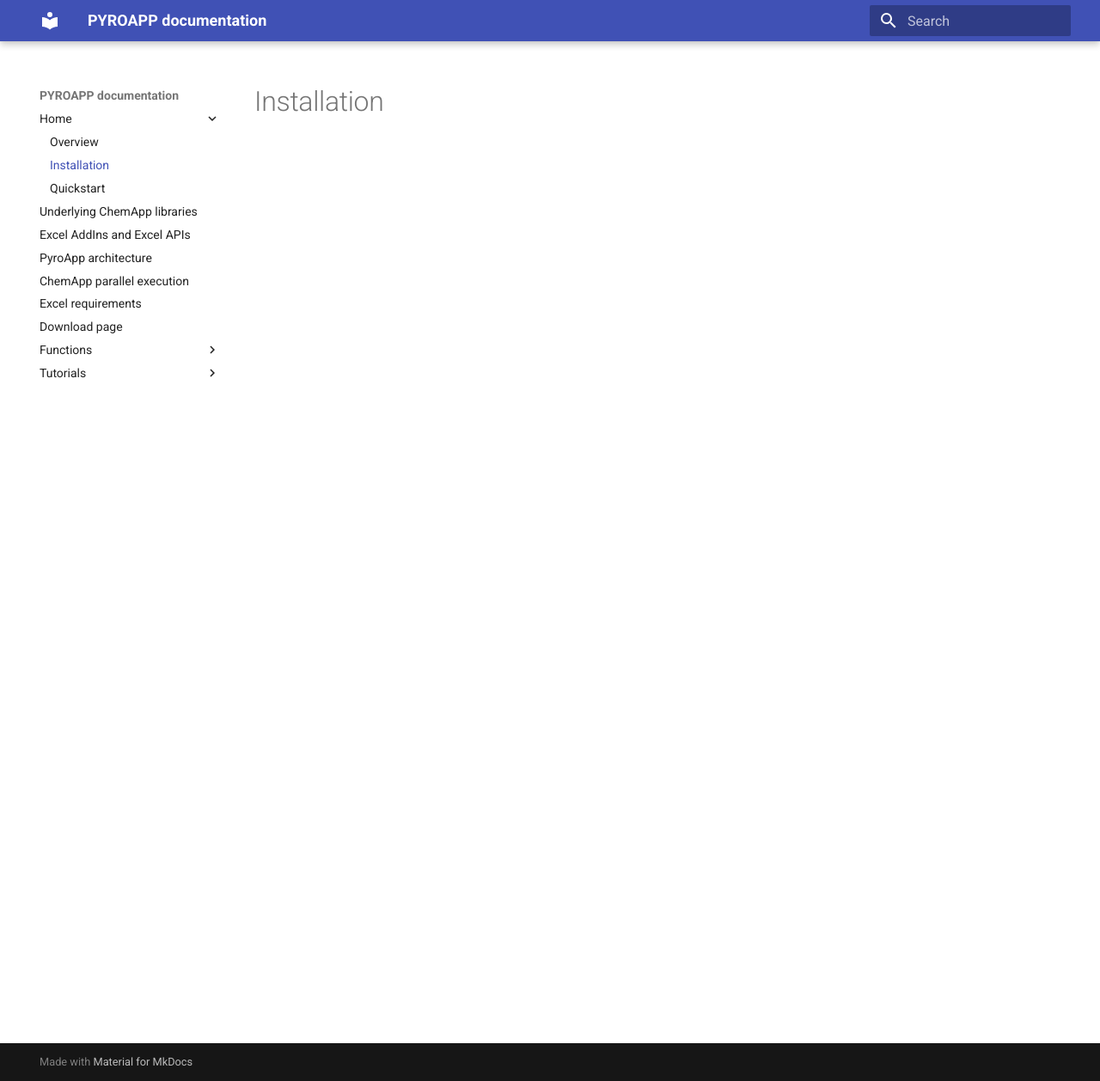
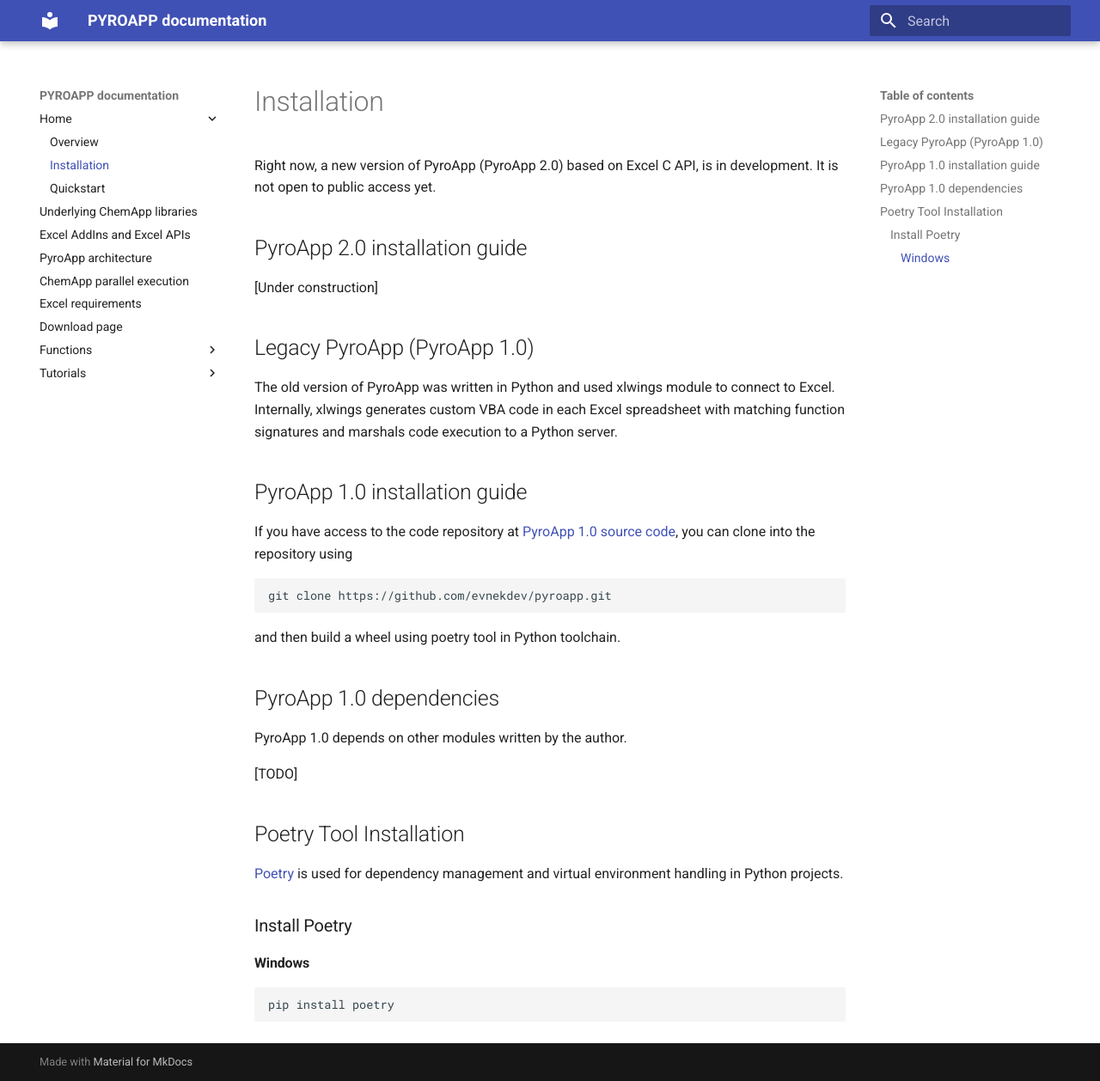
Before and after one commit to evnekdev/pyroapp-docs, an MkDocs documentation site: the page built from docs/installation.md, in a window 1280 px wide and 1258 px high. Shown: the whole window at 86% size. Built offline with MkDocs 1.6.1 and Material for MkDocs 9.7.7, drawn with Linux system fonts in a browser that asks for light colours.

Commit message:
Update installation.md

````diff
--- a/docs/installation.md
+++ b/docs/installation.md
@@ -1 +1,39 @@
 # Installation
+
+Right now, a new version of PyroApp (PyroApp 2.0) based on Excel C API, is in development. It is not open to public access yet.
+
+## PyroApp 2.0 installation guide
+
+[Under construction]
+
+## Legacy PyroApp (PyroApp 1.0)
+
+The old version of PyroApp was written in Python and used xlwings module to connect to Excel. Internally, xlwings generates custom VBA code in each Excel spreadsheet with matching function signatures and marshals code execution to a Python server.
+
+## PyroApp 1.0 installation guide
+
+If you have access to the code repository at [PyroApp 1.0 source code](https://github.com/evnekdev/pyroapp), you can clone into the repository using
+
+```cmd
+git clone https://github.com/evnekdev/pyroapp.git
+```
+
+and then build a wheel using poetry tool in Python toolchain.
+
+## PyroApp 1.0 dependencies
+
+PyroApp 1.0 depends on other modules written by the author.
+
+[TODO]
+
+## Poetry Tool Installation
+
+[Poetry](https://python-poetry.org/) is used for dependency management and virtual environment handling in Python projects.
+
+### Install Poetry
+
+#### Windows
+
+```cmd
+pip install poetry
+```
````
